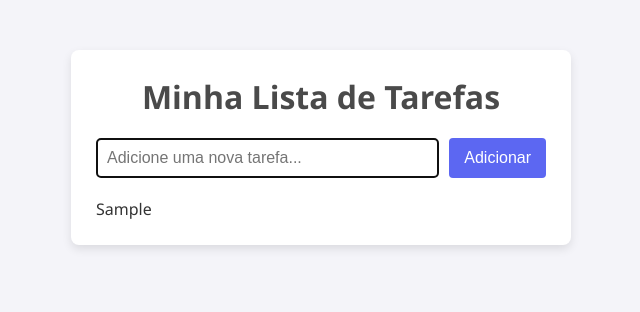
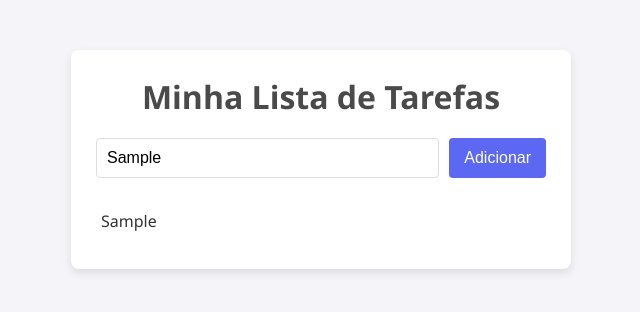
Before and after one commit to Onnboy/To-Do-List, a plain HTML site: page index.html in a window 1280 px wide. Both pictures are taken after typing "Sample" into the empty fields and a click on the button "Adicionar". Shown: the whole page, without its empty margins (319-959 px from the left). Drawn offline with Linux system fonts and the light colour scheme.

Commit message:
feat: Adiciona estrutura e estilização para estado da tarefa

```diff
--- a/script.js
+++ b/script.js
@@ -11,11 +11,14 @@ document.addEventListener('DOMContentLoaded', () => {
 
         if (taskText !== '') {
             const taskItem = document.createElement('li');
-            taskItem.textContent = taskText;
+            taskItem.className = 'task-item pending';
+
+            const taskTextSpan = document.createElement('span');
+            taskTextSpan.className = 'task-text';
+            taskTextSpan.textContent = taskText;
+            taskItem.appendChild(taskTextSpan);
+
             taskList.appendChild(taskItem);
-
-            taskInput.value = '';
-            taskInput.focus();
         }
     });
 });
--- a/style.css
+++ b/style.css
@@ -57,3 +57,26 @@ button {
 #task-list {
     list-style-type: none;
 }
+
+.task-item {
+    display: flex;
+    justify-content: space-between;
+    align-items: center;
+    padding: 12px 5px;
+    border-bottom: 1px solid #eee;
+    transition: background-color 0.2s;
+}
+
+.task-item:last-child {
+    border-bottom: none;
+}
+
+.task-item .task-text {
+    flex-grow: 1;
+    cursor: pointer;
+}
+
+.task-item.done .task-text {
+    text-decoration: line-through;
+    color: #aaa;
+}
```
